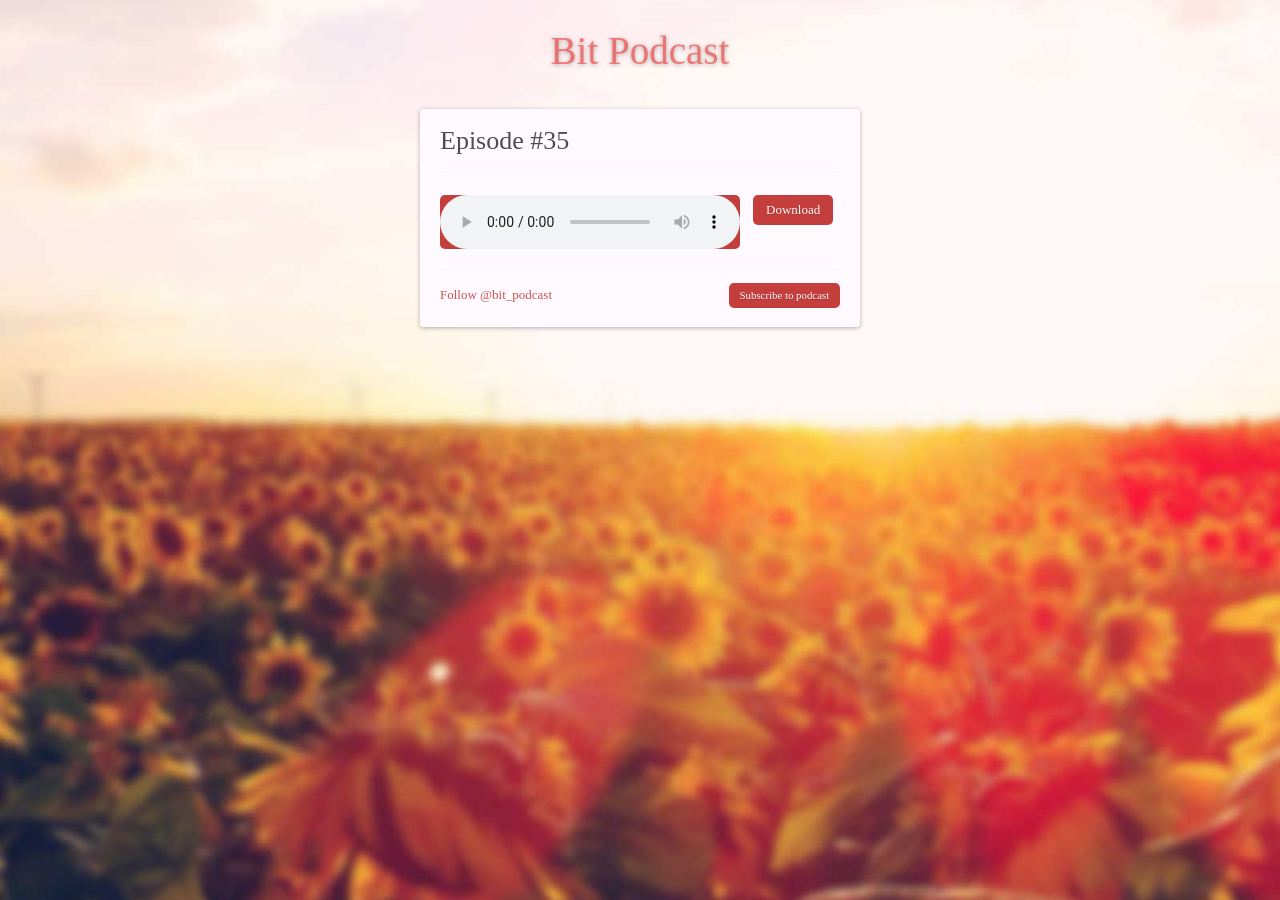
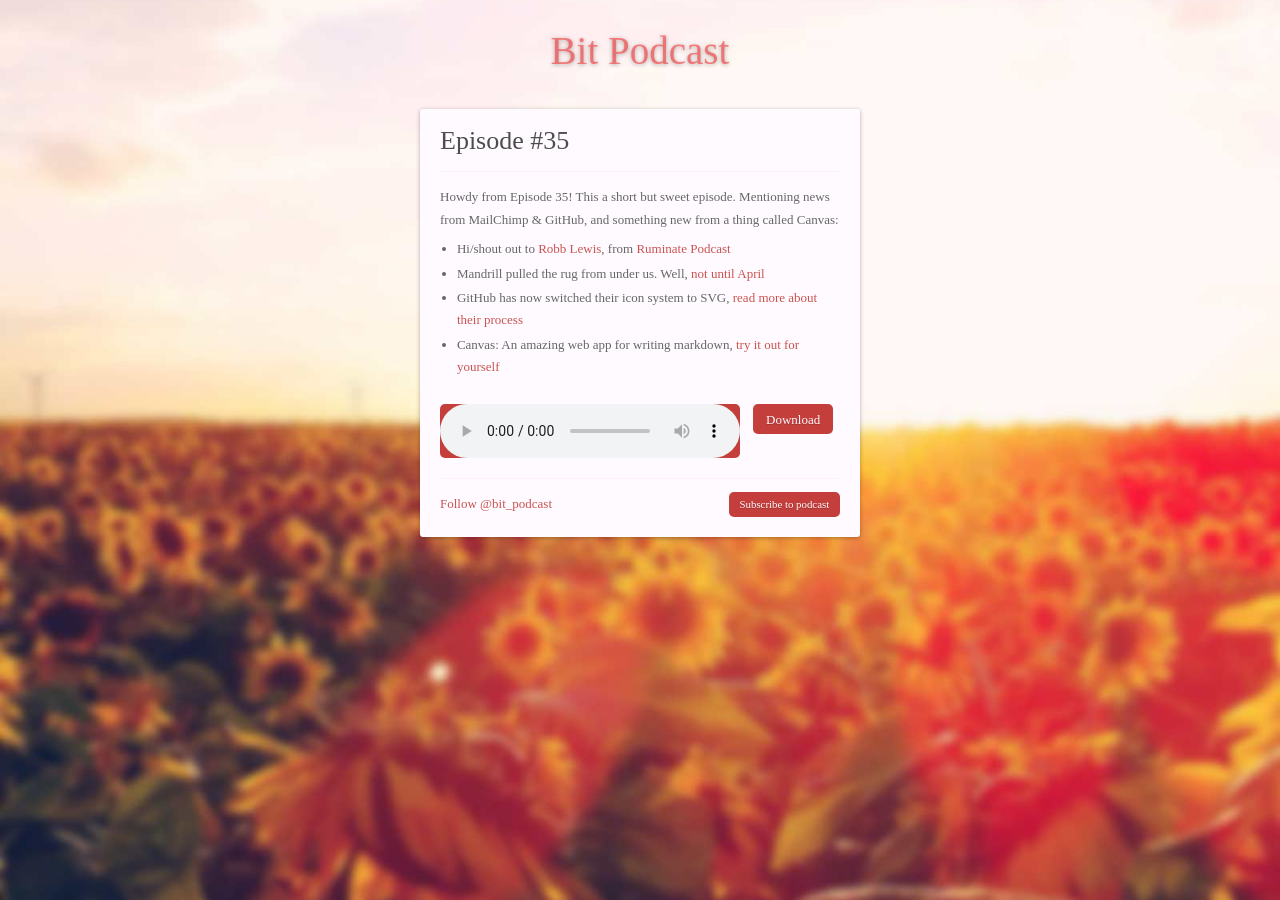
Before and after one commit to benjaminreid/bitpodcast.com, a Jekyll site: the page built from _posts/2016-02-26-episode-35.md, in a window 1280 px wide. Built offline with Jekyll 4.4.1, drawn with Linux system fonts in a browser that asks for light colours; some web fonts are replaced; comment, search, counter and statistics services are not loaded.

Commit message:
Adds content for episode 35

```diff
--- a/_posts/2016-02-26-episode-35.md
+++ b/_posts/2016-02-26-episode-35.md
@@ -4,6 +4,13 @@ title: "Episode #35"
 date: 2016-02-26 00:00:00
 file: //s3-eu-west-1.amazonaws.com/bitpodcasts/episode-35.mp3
 file_itunes: //s3-eu-west-1.amazonaws.com/bitpodcasts/episode-35-itunes.m4a
-excerpt: ""
+excerpt: "Howdy from Episode 35! This a short but sweet episode. Mentioning news from MailChimp & GitHub, and something new from a thing called Canvas"
 duration: "27:59"
 ---
+
+Howdy from Episode 35! This a short but sweet episode. Mentioning news from MailChimp & GitHub, and something new from a thing called Canvas:
+
+- Hi/shout out to [Robb Lewis](https://twitter.com/rmlewisuk), from [Ruminate Podcast](http://www.ruminatepodcast.com/)
+- Mandrill pulled the rug from under us. Well, [not until April](http://blog.mandrill.com/important-changes-to-mandrill.html)
+- GitHub has now switched their icon system to SVG, [read more about their process](https://github.com/blog/2112-delivering-octicons-with-svg)
+- Canvas: An amazing web app for writing markdown, [try it out for yourself](https://usecanvas.com/)
```
